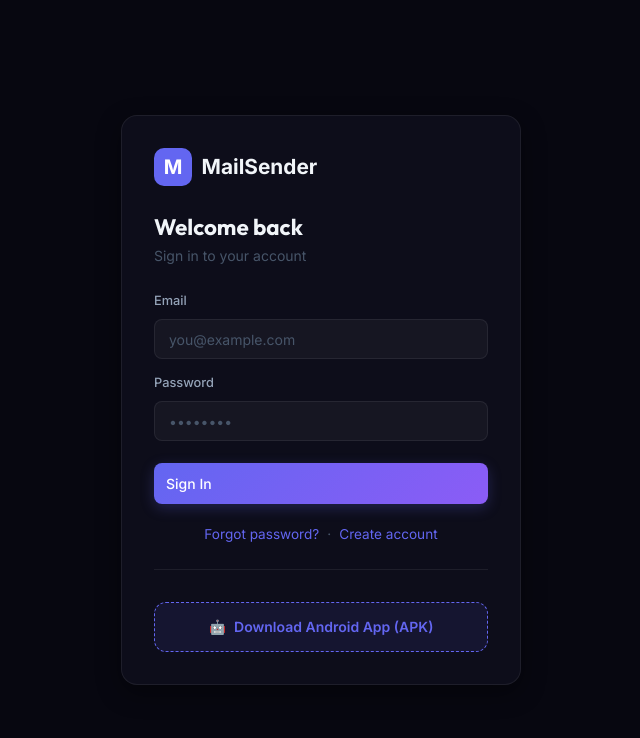
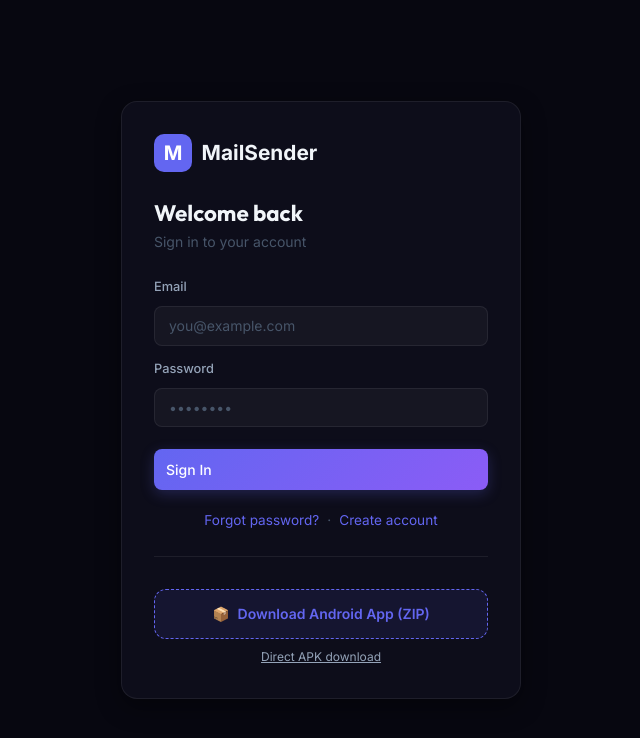
Before and after one commit to zaman5/MailSender, a React (Vite) app in the folder frontend/: page / in a window 1280 px wide. Shown: the top 738 px of the page, without its empty margins (319-959 px from the left). Built offline with nearby package versions, Linux system fonts and the light colour scheme.

Commit message:
Update download interface with ZIP package support

```diff
--- a/frontend/src/Login.jsx
+++ b/frontend/src/Login.jsx
@@ -43,9 +43,14 @@ export default function Login({ onGoSignup, onGoForgot }) {
           <button onClick={onGoSignup} style={link}>Create account</button>
         </div>
         <div style={{ borderTop:'1px solid var(--border-color)', marginTop:'1.5rem', paddingTop:'1rem' }}>
-          <a href="/MailSender-debug.apk" download className="download-apk-btn">
-            <span>🤖</span> Download Android App (APK)
+          <a href="/MailSender.zip" download className="download-apk-btn">
+            <span>📦</span> Download Android App (ZIP)
           </a>
+          <div style={{ textAlign:'center', marginTop:'0.5rem', fontSize:'0.75rem' }}>
+            <a href="/MailSender-debug.apk" download style={{ color:'var(--text-secondary)', textDecoration:'underline' }}>
+              Direct APK download
+            </a>
+          </div>
         </div>
       </div>
     </div>
```
Also changed, not shown: 1 other file (tests, documents, lock files or other folders).
